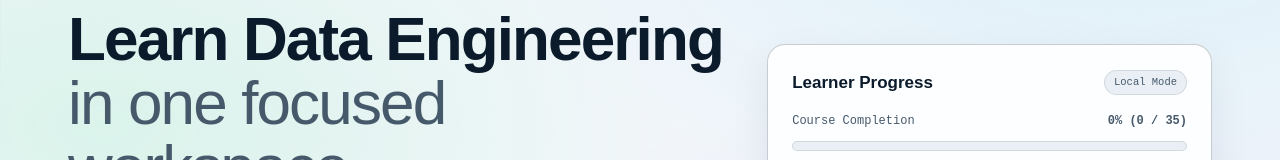
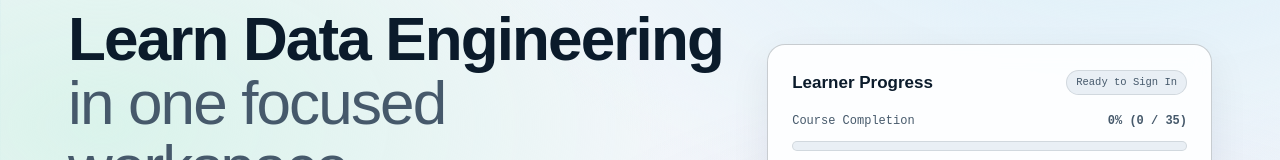
Before and after one commit to wasteofbyte/Snowflake_interview_prep, a plain HTML site: page academy.html in a window 1280 px wide. Shown: the part 155-315 px from the top of the page. Drawn offline with Linux system fonts and the light colour scheme; a small style sheet from the web is missing.

Commit message:
Configure default Google Apps Script Web App URL in academy.html

```diff
--- a/academy.html
+++ b/academy.html
@@ -415,8 +415,8 @@ footer{padding:38px 28px;text-align:center;color:var(--ink3);font-size:12px;font
 (() => {
   'use strict';
 
-  // Paste your deployed Apps Script Web App URL here once ready:
-  const DEFAULT_AUTH_SHEET_URL = '';
+  // Deployed Google Apps Script Web App URL:
+  const DEFAULT_AUTH_SHEET_URL = 'https://script.google.com/macros/s/AKfycbwPk-aGNupW_zXVEDra4uvhdBVQrAELt5FOO7GpK6h-hcwY4A3JeKp1jrNGFVmTiZE/exec';
   const LS_SHEET_URL = 'sf_academy_sheet_url_v1';
   const LS_USER = 'sf_academy_user_v1';
   const LS_PROGRESS = 'sf_academy_progress_v1';
```
